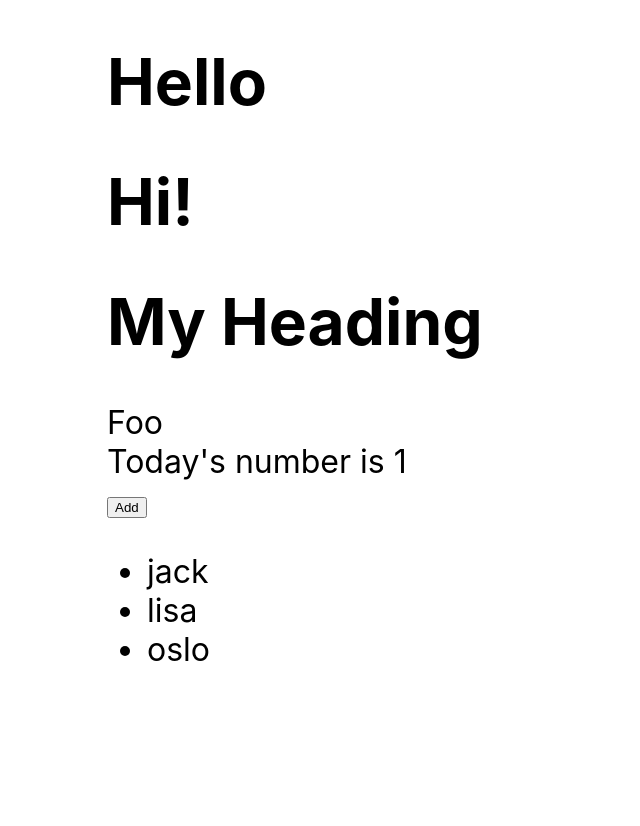
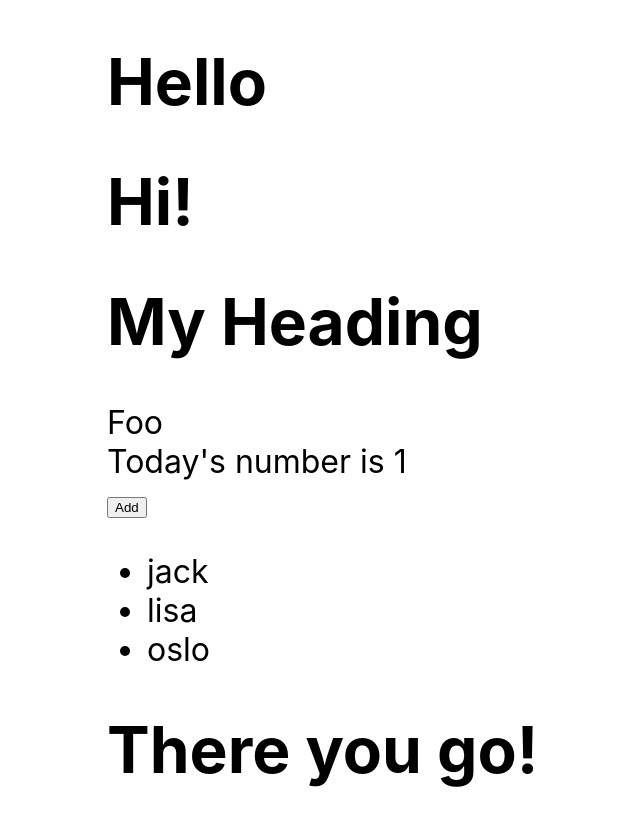
Before and after one commit to yesbutno1/ts-cra-test, a React (Create React App) app: page / in a window 1280 px wide. Shown: the top 826 px of the page, without its empty margins (133-773 px from the left). Before the commit the page ends 800 px from the top, so only its background shows below. Built offline with nearby package versions, Linux system fonts and the light colour scheme.

Commit message:
added class component

```diff
--- a/src/App.tsx
+++ b/src/App.tsx
@@ -61,6 +61,17 @@ function List<ListItem>({
   )
 }
 
+// Class component
+class MyHeader extends React.Component<{
+  title: ReactNode,
+}> {
+  render() {
+    return (
+      <h1>{this.props.title}</h1>
+    )
+  }
+}
+
 function App() {
   return (
     <div>
@@ -74,6 +85,7 @@ function App() {
         items={["Jack", "Lisa", "Oslo"]}
         render={(item: string) => <div>{item.toLowerCase()}</div>}
       ></List>
+      <MyHeader title="There you go!" />
     </div>
   )
 };
```
